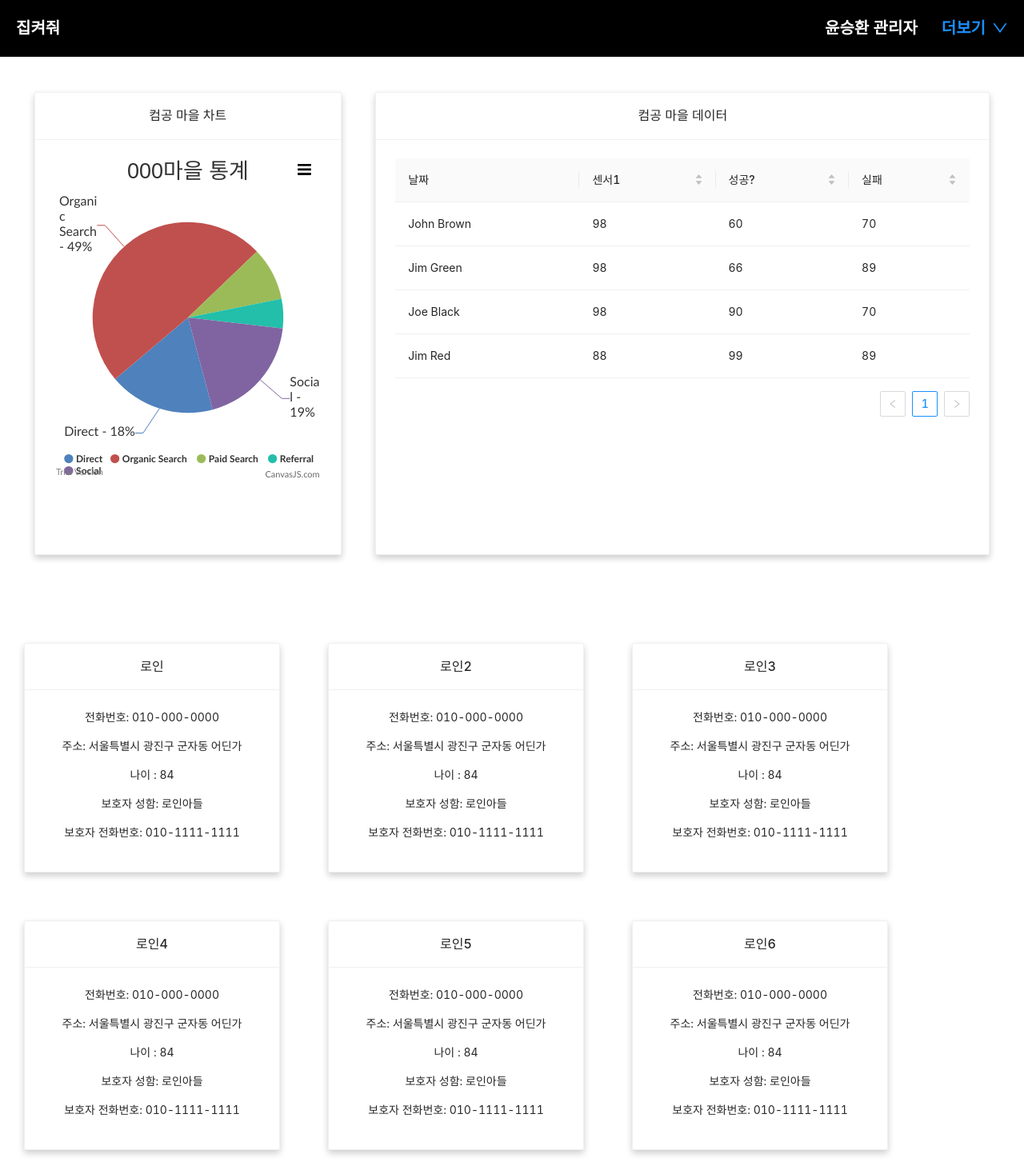
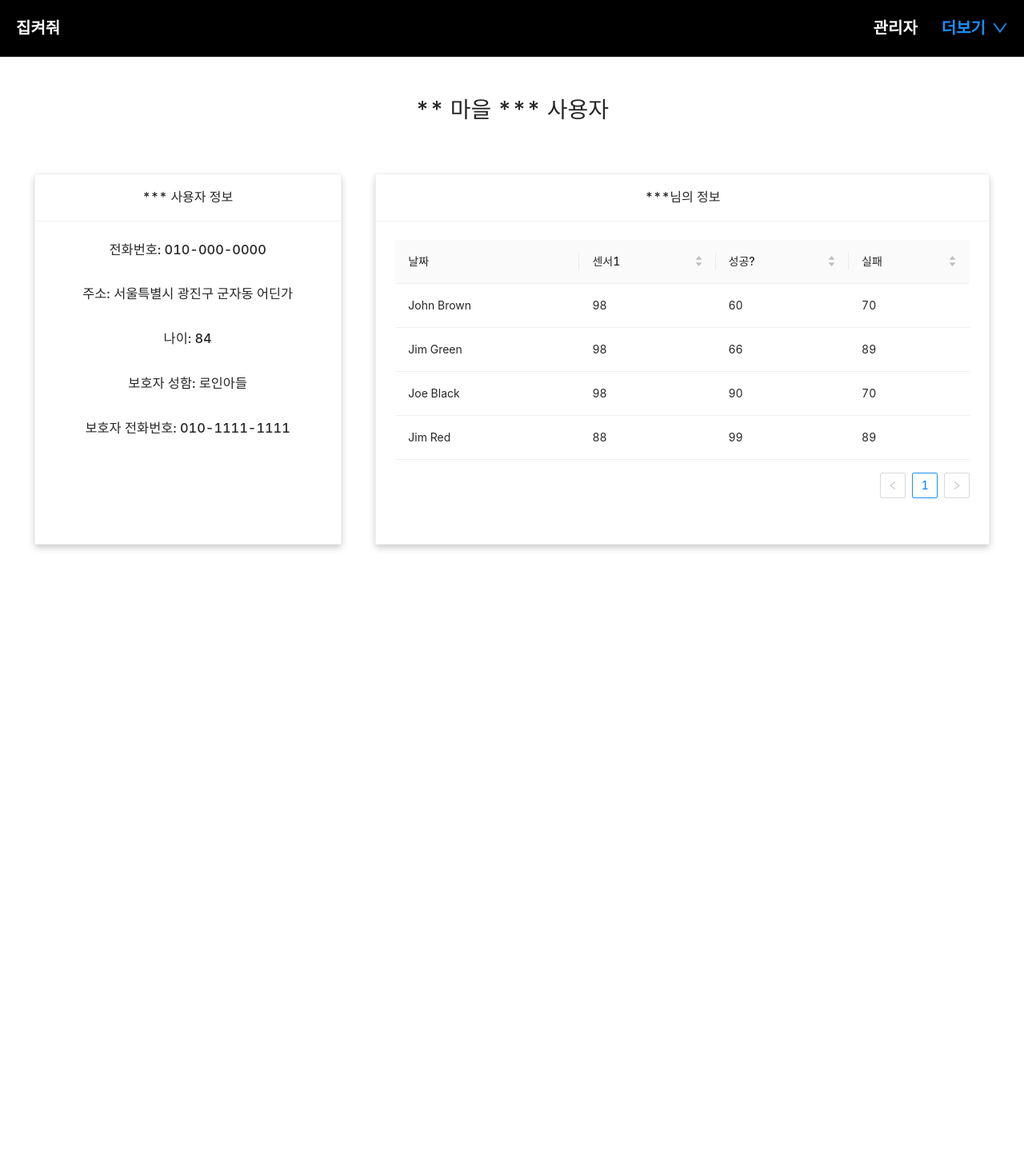
Before and after one commit to YOONSEOUNGHWAN/capston_front_web, a React (Create React App) app: page /user in a window 1280 px wide. Shown: the whole page at 80% size. After the commit the page ends 800 px from the top, so only its background shows below. Built offline with nearby package versions, Linux system fonts and the light colour scheme.

Commit message:
마을페이지 사용자 완료 & 리스트 뿌려지기 진행중

```diff
--- a/package.json
+++ b/package.json
@@ -2,14 +2,17 @@
   "name": "capston",
   "version": "0.1.0",
   "private": true,
+  "proxy":"http://3.39.183.150:8080",
   "dependencies": {
     "@reduxjs/toolkit": "^1.8.1",
     "@testing-library/jest-dom": "^5.14.1",
     "@testing-library/react": "^13.0.0",
     "@testing-library/user-event": "^13.2.1",
     "antd": "^4.20.3",
+    "axios": "^0.27.2",
     "react": "^18.1.0",
     "react-dom": "^18.1.0",
+    "react-query": "^3.39.0",
     "react-redux": "^8.0.1",
     "react-router-dom": "^6.3.0",
     "react-scripts": "5.0.1",
--- a/src/components/LoginPage/login.jsx
+++ b/src/components/LoginPage/login.jsx
@@ -1,11 +1,13 @@
 import React, { useRef } from "react";
-import Nav from "../.part/nav";
 import { Form, Input, Button, Checkbox } from "antd";
 
 import "./login.css";
 import { useNavigate } from "react-router-dom";
 
-export default function Login({ authService }) {
+import axios from "axios";
+
+
+export default function Login() {
   const idRef = useRef();
   const pwRef = useRef();
 
@@ -18,25 +20,35 @@ export default function Login({ authService }) {
     console.log("Failed:", errorInfo);
   };
 
-  const goToMain = (uid) => {
-    navigate("/main", {
-      state: { id: uid },
-    });
-  };
   const Login = (event) => {
     event.preventDefault();
-    console.log(idRef.current.input.value);
-    console.log(pwRef.current.input.value);
-
-    // authService //
-    // // 해당 함수에 id및 pw 입력
-    //   .login()
-    //   .then((data) => goToMain(data.user.uid));
+    const data = {
+      userId: idRef.current.input.value,
+      password: pwRef.current.input.value,
+    };
+    axios
+      .post("/api/auth/signin", data)
+      .then((res) => {
+        const role = res.data.data.role;
+        const username = res.data.data.username;
+        const uid = res.data.data.id;
+        if (role === "ROLE_USER") {
+          navigate("/subpage", {
+            state: { name: username, uid: uid, role: role },
+          });
+        } else {
+          navigate("/main", {
+            state: { name: username, uid: uid, role: role },
+          });
+        }
+      })
+      .catch((e) => {
+        alert("다시요청!");
+      });
   };
 
   return (
     <>
-      {/* <Nav /> */}
       <div className="Nav">
         <span
           className="title"
--- a/src/components/SubPage/town.css
+++ b/src/components/SubPage/town.css
@@ -34,3 +34,7 @@
 .log{
     margin-top: 5rem;
 }
+
+.userbutton{
+    margin-top: 5rem;
+}
--- a/src/components/SubPage/town.jsx
+++ b/src/components/SubPage/town.jsx
@@ -1,18 +1,39 @@
-import React from "react";
+import axios from "axios";
+import React, { useEffect, useState } from "react";
+import { useLocation } from "react-router-dom";
 import ModalButton from "../.part/modalbutton";
+import ModalUser from "../.part/modaluser";
 import Nav from "../.part/nav";
 import Piechart from "../.part/piechart";
 import Tablelist from "../.part/tablelist";
 import "./town.css";
 
 export default function Town() {
+  let location = useLocation();
+  let username = location.state.name;
+  let role = location.state.role;
+  let uid = location.state.uid;
+  const [townId, setTownId] = useState();
+  useEffect(() => {
+    axios
+      .get(`/api/town/${uid}`) //
+      .then((res) => {
+        setTownId(res.data.data[0].id);
+      })
+      .catch((e) => {
+        console.log(`townidError${e}`);
+      });
+  });
+
+
+  // console.log(`hi${townId.data.data[0].id}`)
   return (
     <>
-      <Nav />
+      <Nav username={username} role={role} />
       <div className="Container">
         <div className="leftSide">
           <p>000마을 인원</p>
-          <Tablelist />
+          <Tablelist townId={townId} />
         </div>
         <div className="rightSide_town">
           <Piechart />
@@ -23,6 +44,9 @@ export default function Town() {
             <span className="button">
               <ModalButton text="행사 버튼" />
             </span>
+            <div className="userbutton">
+              <ModalUser text="사용자추가" townId={townId} />
+            </div>
           </div>
         </div>
       </div>
--- a/src/components/UserPage/userinfo.css
+++ b/src/components/UserPage/userinfo.css
@@ -1,38 +1,27 @@
-body {
-    background: #eee;
-}
-
-#user_info{
+#user_content{
     display: flex;
     flex: 1;
     flex-direction: column;
     flex-wrap: wrap;
 }
 
-.stats{
+.user_info{
     display: flex;
     flex: 1;
     flex-direction: row;
     justify-content: space-evenly;
 }
-.user_info{
-    display: flex;
-    flex: 1;
-    flex-direction: row;
-    flex-wrap: wrap;
-}
 
 .card{
     box-shadow: 0 4px 8px 0 rgba(0,0,0,0.2);
     transition: 0.3s;
-
 }
 
 .card:hover {
     box-shadow: 0 8px 16px 0 rgba(0,0,0,0.2);
 }
 
-#chart_card{
+#info_card{
     width: 30%;
 }
 
@@ -40,7 +29,6 @@ body {
     width: 60%;
 }
 
-
 #info{
     width:20rem;
 
--- a/src/components/UserPage/userinfo.jsx
+++ b/src/components/UserPage/userinfo.jsx
@@ -1,90 +1,31 @@
 import React from "react";
 import { Card } from "antd";
 import "./userinfo.css";
+
 import DataTable from "../.part/datatable";
-import Piechart from "../.part/piechart";
 import Nav from "../.part/nav";
 
 export default function UserInfo() {
   return (
     <>
-      <div className="Container" id="user_info">
-        <Nav />
-        <br />
-        <br />
+    <Nav/>
+      <div className="Container" id="user_content">
 
-        <div className="stats">
-          <Card
-            title="컴공 마을 차트"
-            size="large"
-            className="card"
-            id="chart_card"
-          >
-            <Piechart />
+        <br/><br/><h1> ** 마을 *** 사용자</h1><br/><br/>
+
+        <div className="user_info">
+          <Card title="*** 사용자 정보" size="large" className="card" id="info_card">
+            <h3>전화번호: 010-000-0000</h3><br/>
+            <h3>주소: 서울특별시 광진구 군자동 어딘가</h3><br/>
+            <h3>나이: 84</h3><br/>
+            <h3>보호자 성함: 로인아들</h3><br/>
+            <h3>보호자 전화번호: 010-1111-1111</h3><br/>
           </Card>
 
-          <Card
-            title=" 컴공 마을 데이터"
-            size="large"
-            className="card"
-            id="data_card"
-          >
+          <Card title="***님의 정보" size="large" className="card" id="data_card">
             <DataTable />
           </Card>
-        </div>
 
-        <br />
-        <br />
-
-        <p className="title"> ** 마을 사용자 통계</p>
-        <div className="user_info">
-          <Card title="로인" size="large" className="card" id="info">
-            <p>전화번호: 010-000-0000</p>
-            <p>주소: 서울특별시 광진구 군자동 어딘가</p>
-            <p>나이 : 84</p>
-            <p>보호자 성함: 로인아들</p>
-            <p>보호자 전화번호: 010-1111-1111</p>
-          </Card>
-
-          <Card title="로인2" size="large" className="card" id="info">
-            <p>전화번호: 010-000-0000</p>
-            <p>주소: 서울특별시 광진구 군자동 어딘가</p>
-            <p>나이 : 84</p>
-            <p>보호자 성함: 로인아들</p>
-            <p>보호자 전화번호: 010-1111-1111</p>
-          </Card>
-
-          <Card title="로인3" size="large" className="card" id="info">
-            <p>전화번호: 010-000-0000</p>
-            <p>주소: 서울특별시 광진구 군자동 어딘가</p>
-            <p>나이 : 84</p>
-            <p>보호자 성함: 로인아들</p>
-            <p>보호자 전화번호: 010-1111-1111</p>
-          </Card>
-
-          <Card title="로인4" size="large" className="card" id="info">
-            <p>전화번호: 010-000-0000</p>
-            <p>주소: 서울특별시 광진구 군자동 어딘가</p>
-            <p>나이 : 84</p>
-            <p>보호자 성함: 로인아들</p>
-            <p>보호자 전화번호: 010-1111-1111</p>
-          </Card>
-
-          <Card title="로인5" size="large" className="card" id="info">
-            <p>전화번호: 010-000-0000</p>
-            <p>주소: 서울특별시 광진구 군자동 어딘가</p>
-            <p>나이 : 84</p>
-            <p>보호자 성함: 로인아들</p>
-            <p>보호자 전화번호: 010-1111-1111</p>
-          </Card>
-
-          <Card title="로인6" size="large" className="card" id="info">
-            <p>전화번호: 010-000-0000</p>
-            <p>주소: 서울특별시 광진구 군자동 어딘가</p>
-            <p>나이 : 84</p>
-            <p>보호자 성함: 로인아들</p>
-            <p>보호자 전화번호: 010-1111-1111</p>
-          </Card>
         </div>
       </div>
     </>
--- a/src/index.js
+++ b/src/index.js
@@ -10,18 +10,25 @@ import store from "./assets/store";
 import "slick-carousel/slick/slick.css";
 import "slick-carousel/slick/slick-theme.css";
 import AuthService from "./services/auth_service";
+import { QueryClient, QueryClientProvider } from "react-query";
+import axios from "axios";
+axios.defaults.withCredentials = true;
 
 const authService = new AuthService();
 
+const queryClient = new QueryClient();
+
 const root = ReactDOM.createRoot(document.getElementById("root"));
 root.render(
-  <Provider store ={store}>
-    <React.StrictMode>
-      <BrowserRouter>
-        <App authService={authService}/>
-      </BrowserRouter>
-    </React.StrictMode>
-  </Provider>
+  <QueryClientProvider client={queryClient}>
+    <Provider store={store}>
+      <React.StrictMode>
+        <BrowserRouter>
+          <App authService={authService} />
+        </BrowserRouter>
+      </React.StrictMode>
+    </Provider>
+  </QueryClientProvider>
 );
 
 // If you want to start measuring performance in your app, pass a function
```
Also changed, not shown: src/components/.part/modaluser.jsx, src/components/.part/nav.jsx, src/components/.part/tablelist.jsx, 1 other file (tests, documents, lock files or other folders).
